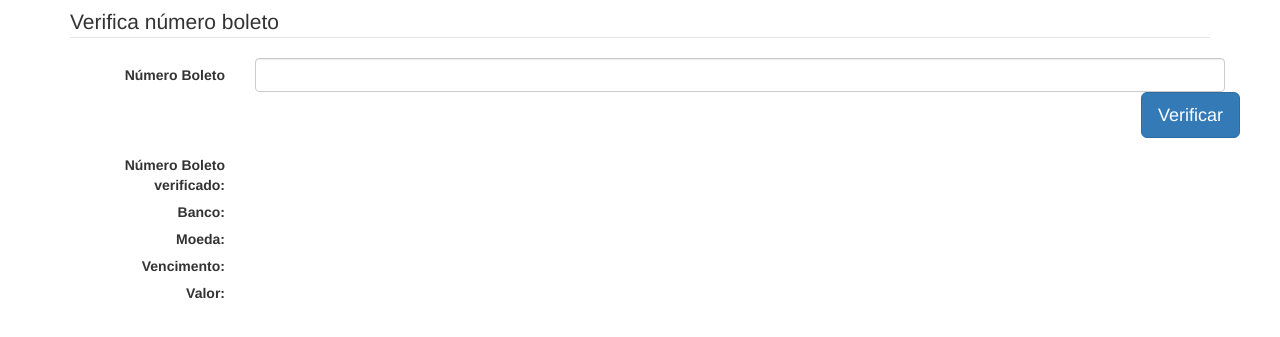
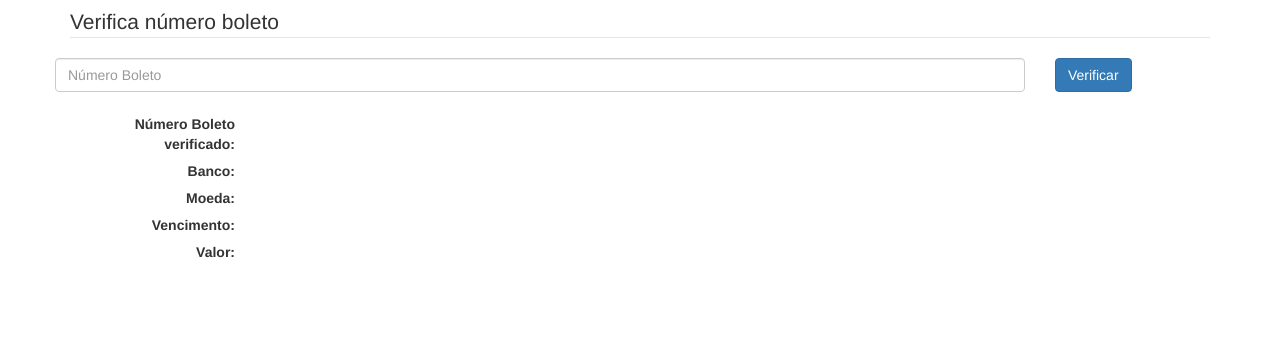
Before and after one commit to rafaelescrich/codigo-boleto, a plain HTML site: page index.html in a window 1280 px wide. Shown: the part 63-400 px from the top of the page. Drawn offline with nearby package versions, Linux system fonts and the light colour scheme.

Commit message:
Adjusting time function

```diff
--- a/index.html
+++ b/index.html
@@ -38,14 +38,14 @@
                     <legend>Verifica número boleto</legend>
                     <div class="form-group">
                         <div class="row">
-                            <label for="inputBoleto" class="col-lg-2 control-label">Número Boleto</label>
-                              <div class="col-lg-10">
-                                <input type="text" class="form-control" id="inputBoleto" minlength="47" maxlength="47">
+                            <div class="col-lg-10">
+                                <input type="text" class="form-control" id="inputBoleto" minlength="47" maxlength="47" placeholder="Número Boleto">
+                            </div>
+                            <div class="col-lg-2">
+                                <a class="btn btn-primary" href="#" onclick="verificaBoleto(document.getElementById('inputBoleto').value)" role="button">Verificar</a>
+                            </div>
+
                               </div>
-                        </div>
-
-                        <div class="row text-right">
-                            <p><a class="btn btn-primary btn-lg" href="#" onclick="verificaBoleto(document.getElementById('inputBoleto').value)" role="button">Verificar</a></p>
                         </div>
 
                         <div class="row">
--- a/js/codigo-boleto.js
+++ b/js/codigo-boleto.js
@@ -3,6 +3,11 @@
 function verificaBoleto() {
 
   var linha_digitavel = document.getElementById('inputBoleto').value;
+
+  if(linha_digitavel.length !== 47)  {
+    alert("Número do boleto menor que 47 dígitos");
+    return;
+  }
 
   // Posição 01-03 = identificação do banco (001 = Banco do Brasil)
   var banco = parseInt(linha_digitavel.substr(0, 3));
@@ -27,37 +32,45 @@ function verificaBoleto() {
 
 
   // Posição 05-09 = 5 primeiras posições do campo livre
-  var primeiro_campo_livre = linha_digitavel.substr(4, 8);
+  var primeiro_campo_livre = linha_digitavel.slice(4, 9);
 
   // Posição 10-10 = dígito verificador do primeiro campo
-  var dv_1_campo_livre = linha_digitavel.substr(9, 9);
+  var dv_1_campo_livre = linha_digitavel.slice(9, 10);
 
   // Posição 11-20 = 6ª a 15ª posições do campo livre
-  var segundo_campo_livre = linha_digitavel.substr(10, 19);
+  var segundo_campo_livre = linha_digitavel.slice(10, 20);
 
   // Posição 21-21 = dígito verificador do segundo campo
-  var dv_2_campo_livre = linha_digitavel.substr(20, 20);
+  var dv_2_campo_livre = linha_digitavel.slice(20, 21);
 
   // Posição 22-31 = 16ª a 25ª posições do campo livre
-  var terceiro_campo_livre = linha_digitavel.substr(21, 30);
+  var terceiro_campo_livre = linha_digitavel.slice(21, 31);
 
   // Posição 32-32 = dígito verificador do terceiro campo
-  var dv_3_campo_livre = linha_digitavel.substr(31, 31);
+  var dv_3_campo_livre = linha_digitavel.slice(31, 32);
 
   // Posição 33-33 = dígito verificador geral
-  var dv_geral = linha_digitavel.substr(32, 32);
+  var dv_geral = linha_digitavel.slice(32, 33);
 
   // Posição 34-37 = fator de vencimento (3737 = 31/12/2007)
-  var fator_vencimento = linha_digitavel.substr(33, 36);
+  var fator_vencimento = linha_digitavel.slice(33, 37);
   var data_base = new Date('10/07/1997');
-  var vencimento = data_base.getTime() + (fator_vencimento * 24 * 60 * 60 * 1000);
-  var data_vencimento = ("0" + (vencimento.getDate())).slice(-2) + '/'
-                      + ("0" + (vencimento.getMonth() + 1)).slice(-2)
-                      + '/' + vencimento.getFullYear();
+  console.log(data_base);
+  data_base = data_base.getTime();
+  console.log(data_base);
+
+  var vencimento = new Date();
+  var vencimento = data_base + (fator_vencimento * 24 * 60 * 60 * 1000);
+
+  var data_vencimento = vencimento.getDate();
+  var mes_vencimento = vencimento.getMonth();
+  var ano_vencimento = vencimento.getFullYear();
+
+  var data_vencimento = ("0" + (vencimento.getDate())).slice(-2) + '/' + ("0" + (vencimento.getMonth() + 1)).slice(-2) + '/' + vencimento.getFullYear();
   document.getElementById('data_vencimento').innerHTML = data_vencimento;
 
   // Posição 38-47 = valor do boleto (100 = R$1,00)
-  var valor = linha_digitavel.substr(37, 46);
+  var valor = linha_digitavel.substr(37, 47);
   var centavos = valor.substr(valor.length, valor.length - 1);
   var inteiros = valor.substr(valor.length - 2, valor.length - 10);
   var valor_boleto = "R$ " + inteiros + "," + centavos;
```
